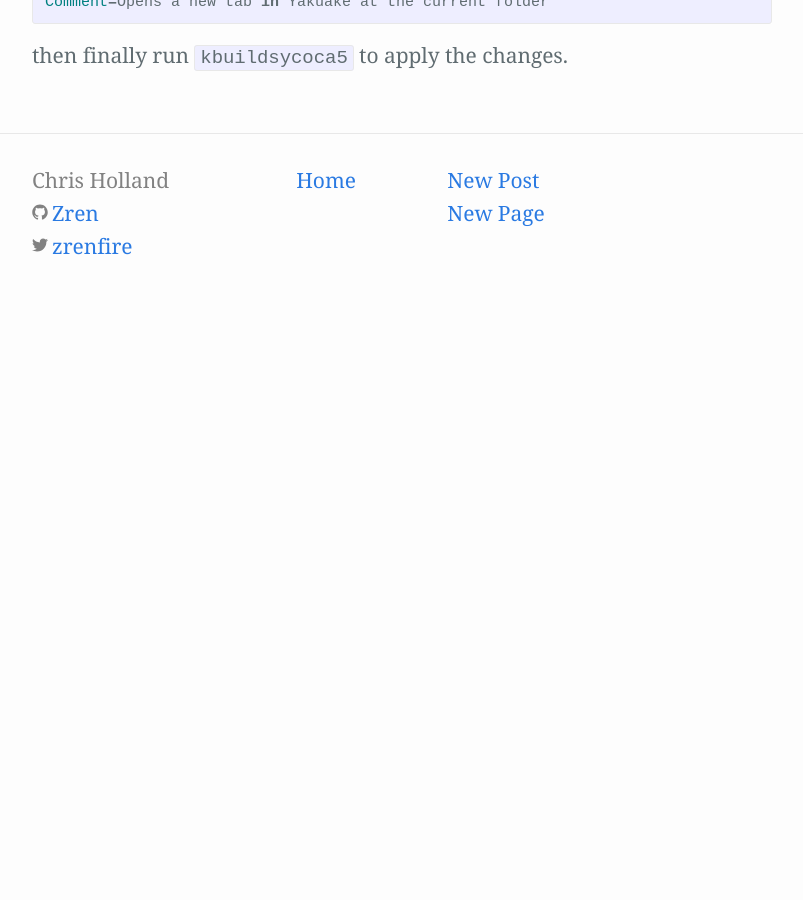
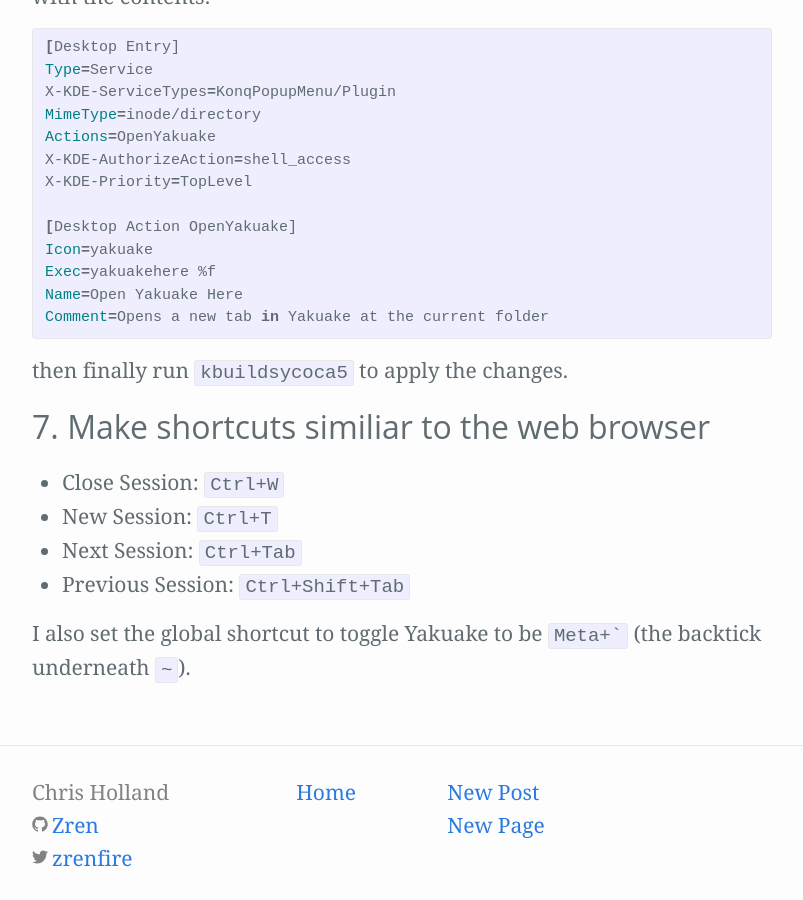
Before and after one commit to Zren/zren.github.io, a Jekyll site: the page built from kde_yakuake.md, in a window 1280 px wide and 900 px high, scrolled down 4003 px. Shown: the whole window, without its empty margins (238-1041 px from the left). Built offline with Jekyll 4.4.1, drawn with Linux system fonts in a browser that asks for light colours; before the commit the page ends 4326 px from its top, so only the background shows below that.

Commit message:
Yakuake Global Shortcuts + Screenshot

```diff
--- a/kde_yakuake.md
+++ b/kde_yakuake.md
@@ -7,6 +7,8 @@
 The Yakuake terminal is installed by default on some ditros. It's basically a fancy dropdown terminal with a global shortcut that will hide when it loses focus.
 
 There are a few mods I apply to it to make it and Konsole look better.
+
+![](https://i.imgur.com/baM5xrA.png)
 
 ## 1. Use a skin with a thin/hidden titlebar.
 
@@ -130,3 +132,12 @@
 {% endhighlight %}
 
 then finally run `kbuildsycoca5` to apply the changes.
+
+## 7. Make shortcuts similiar to the web browser
+
+* Close Session: `Ctrl+W`
+* New Session: `Ctrl+T`
+* Next Session: `Ctrl+Tab`
+* Previous Session: `Ctrl+Shift+Tab`
+
+I also set the global shortcut to toggle Yakuake to be <code>Meta+`</code> (the backtick underneath `~`).
```
